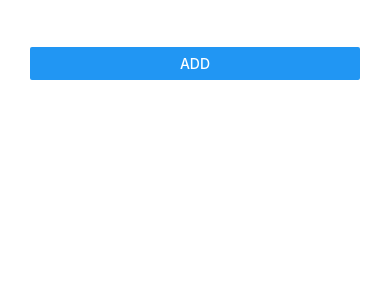
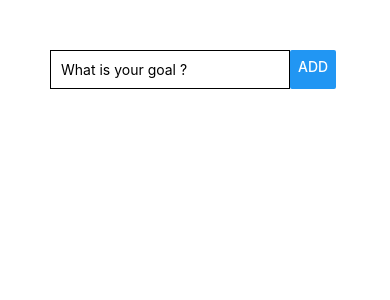
Before and after one commit to BrandyBecker/rn-goalstracker, a React Native app: screen / in a window 390 px wide. Shown: the top 300 px of the page. Built offline with nearby package versions, Linux system fonts and the light colour scheme.

Commit message:
Flexed the input & button beside each other

```diff
--- a/App.js
+++ b/App.js
@@ -3,11 +3,11 @@ import { StyleSheet, Text, View, TextInput, Button } from 'react-native';
 
 export default function App() {
   return (
-    <View style={{padding: 30}}>
+    <View style={{padding: 50}}>
     {/* Main App View */}
-      <View>
+      <View style={{flexDirection: 'row'}}>
        {/* Text Input View */}
-        <TextInput/>
+        <TextInput placeholder="What is your goal ?" style={{borderColor: 'black', borderWidth: 1, padding: 10}}/>
        {/* Button View */}
        <Button title="Add"/>
       </View>
```
